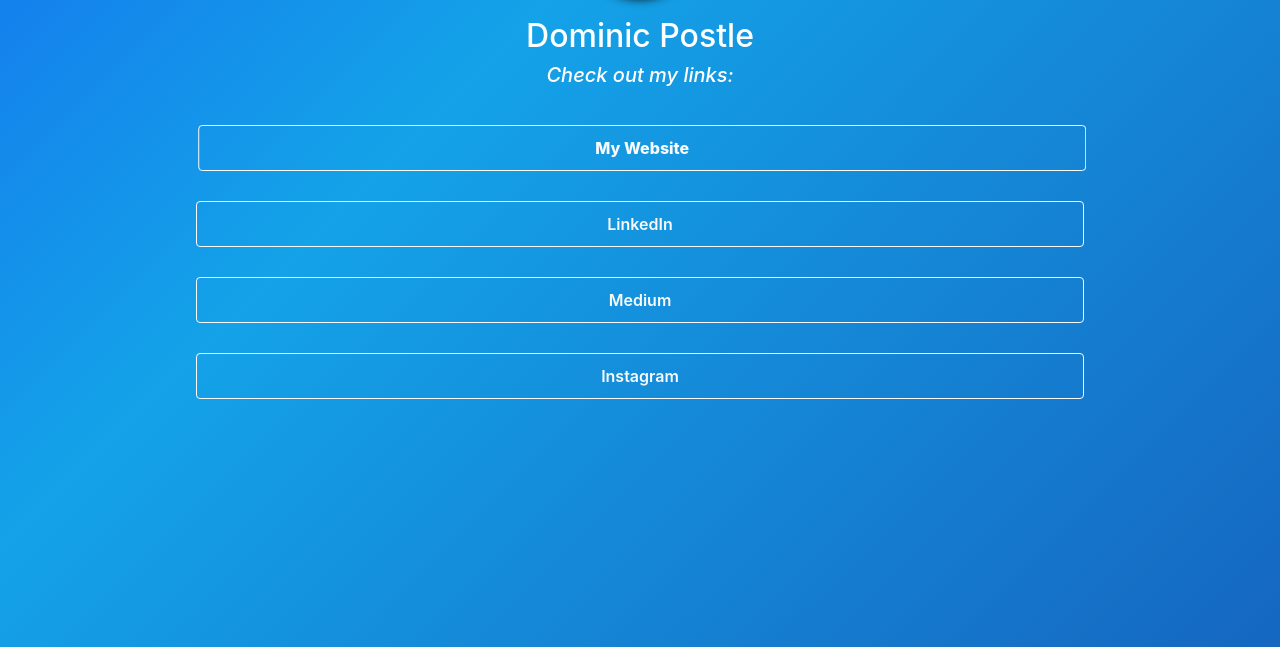
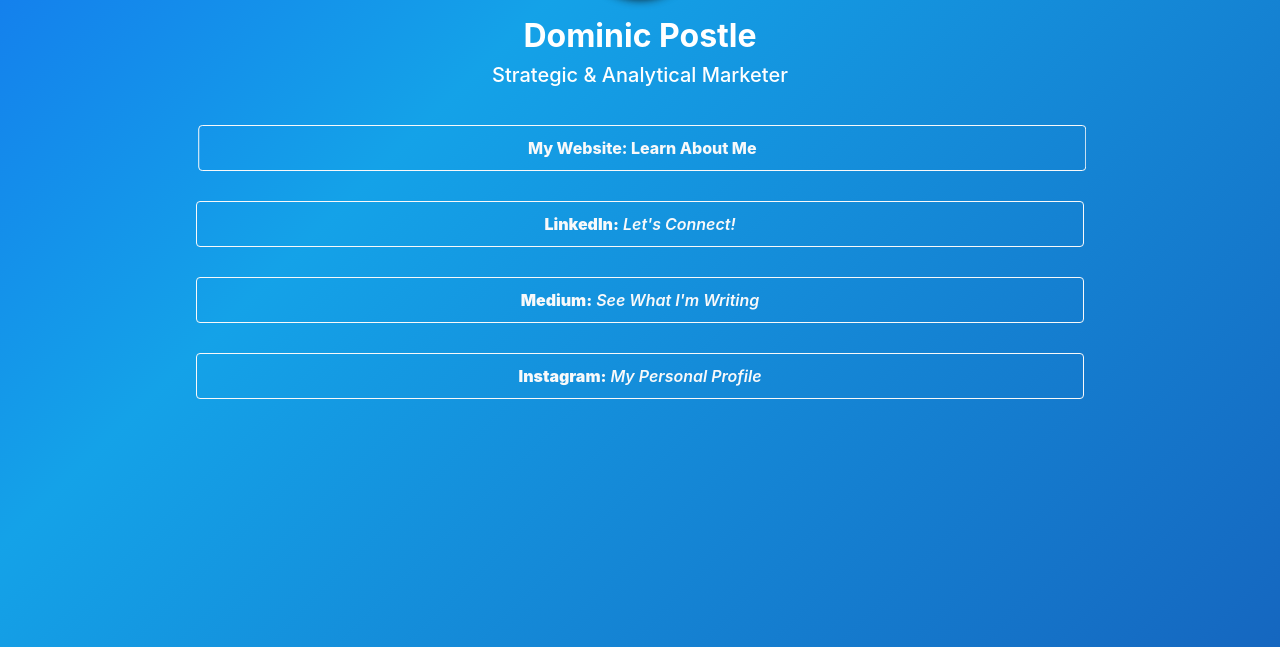
Before and after one commit to DominicPostle/old, a plain HTML site: page index.html in a window 1280 px wide. Shown: the part 153-800 px from the top of the page. Drawn offline with nearby package versions, Linux system fonts and the light colour scheme; files that its build step writes are made by us from their sources.

Commit message:
Update index.html

```diff
--- a/index.html
+++ b/index.html
@@ -1,13 +1,3 @@
-<!DOCTYPE html>
-<html lang="en" >
-<head>
-  <meta charset="UTF-8">
-  <title>Dominic Postle Links</title>
-  <link rel="stylesheet" href="./style.css">
-
-</head>
-<body>
-<!-- partial:index.partial.html -->
 <!DOCTYPE html>
 <html lang="en" >
 
@@ -26,8 +16,9 @@
     <div class="col-xs-12">
             <div class="text-center" style="padding-top: 30px; padding-bottom: 30px;">
                 <img class="backdrop linktree">
-                <h2 style="color: #ffffff; padding-top: 20px;">Dominic Postle</h2>
-              <H5 style="color: #ffffff; padding-top: px;"> <i> Check out my links: </i> </H5>
+              <h2 style="color: #ffffff; padding-top: 20px;"><b>Dominic Postle</b></h2>
+
+              <H5 style="color: #ffffff; padding-top: px;"> Strategic & Analytical Marketer </H5>
             </div>
     </div>
     </div>
@@ -37,16 +28,17 @@
     <div class="col-xs-12">
             <div class="text-center">
                 <div style="padding-bottom: 30px;">
-                    <button onclick="location.href='https://dominicpostle.mystrikingly.com/'" type="button" class="btn btn-outline-light shake" style="width: 80%; padding-top:10px; padding-bottom:10px; font-weight: 800;">My Website</button>
+                    <button onclick="location.href='https://dominicpostle.mystrikingly.com/'" type="button" class="btn btn-outline-light shake" style="width: 80%; padding-top:10px; padding-bottom:10px; font-weight: 800;">My Website: Learn About Me</button>
                 </div>
                 <div style="padding-bottom: 30px;">
-                    <button onclick="location.href='https://www.linkedin.com/in/dominicpostle/'" type="button" class="btn btn-outline-light" style="width: 80%; padding-top:10px; padding-bottom:10px; font-weight: 600;">LinkedIn</button>
+
+                    <button onclick="location.href='http://bit.ly/2SVZXES'" type="button" class="btn btn-outline-light" style="width: 80%; padding-top:10px; padding-bottom:10px; font-weight: 600;"><b>LinkedIn:</b> <i>Let's Connect!</i></button>
                 </div>
                 <div style="padding-bottom: 30px;">
-                    <button onclick="location.href='https://medium.com/@dominicpostle'" type="button" class="btn btn-outline-light" style="width: 80%; padding-top:10px; padding-bottom:10px; font-weight: 600;">Medium</button>
+                    <button onclick="location.href='https://medium.com/@dominicpostle'" type="button" class="btn btn-outline-light" style="width: 80%; padding-top:10px; padding-bottom:10px; font-weight: 600;"><b>Medium:</b> <i> See What I'm Writing</i> </button>
                 </div>
                 <div style="padding-bottom: 30px;">
-                    <button onclick="location.href='https://www.instagram.com/dom_postle/'" type="button" class="btn btn-outline-light" style="width: 80%; padding-top:10px; padding-bottom:10px; font-weight: 600;">Instagram</button>
+                    <button onclick="location.href='https://www.instagram.com/dom_postle/'" type="button" class="btn btn-outline-light" style="width: 80%; padding-top:10px; padding-bottom:10px; font-weight: 600;"><b>Instagram:</b> <i>My Personal Profile<i></button>
                 </div>
                 <div style="padding-bottom: 30px;">
 
@@ -66,7 +58,3 @@
 </body>
 
 </html>
-<!-- partial -->
-
-</body>
-</html>
```
